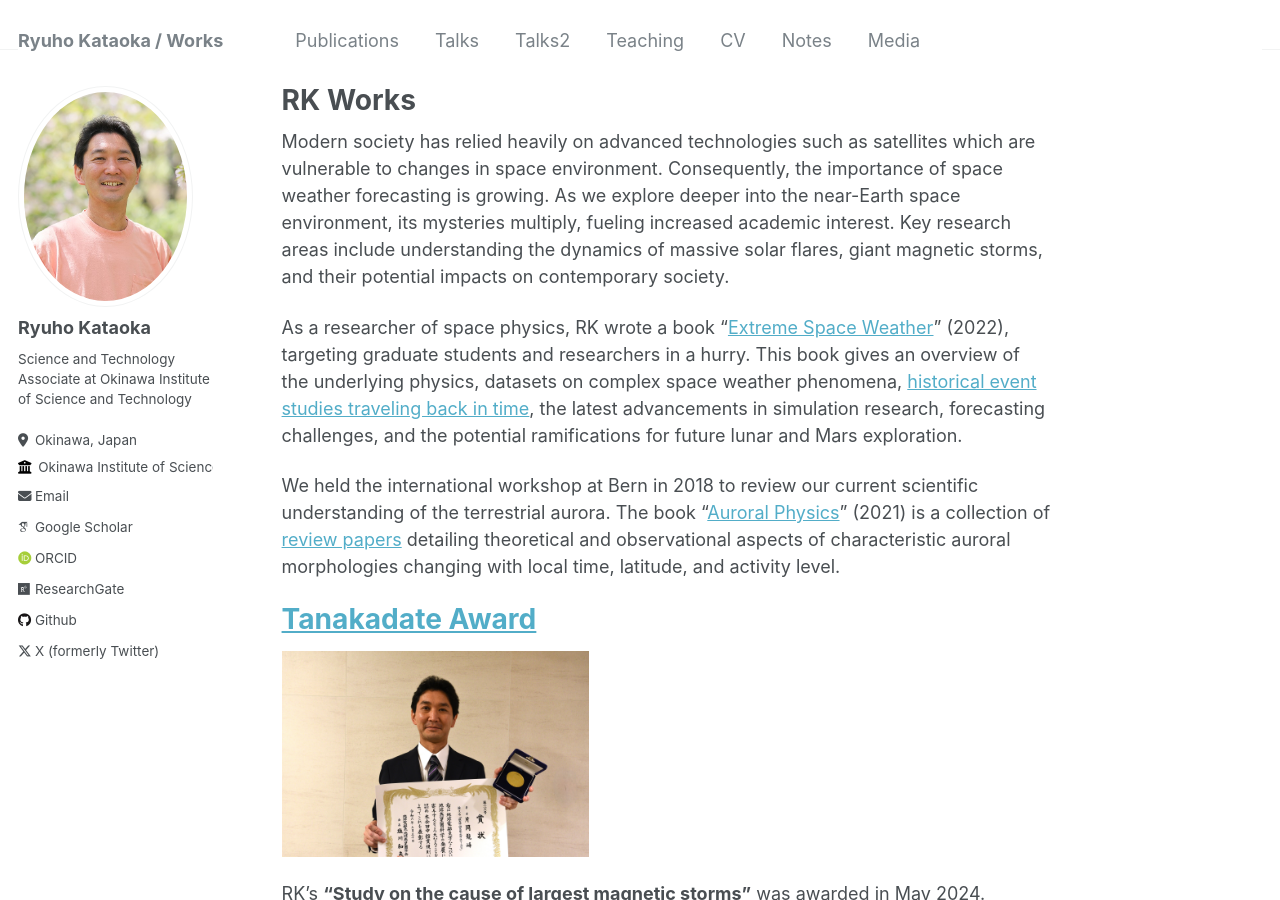
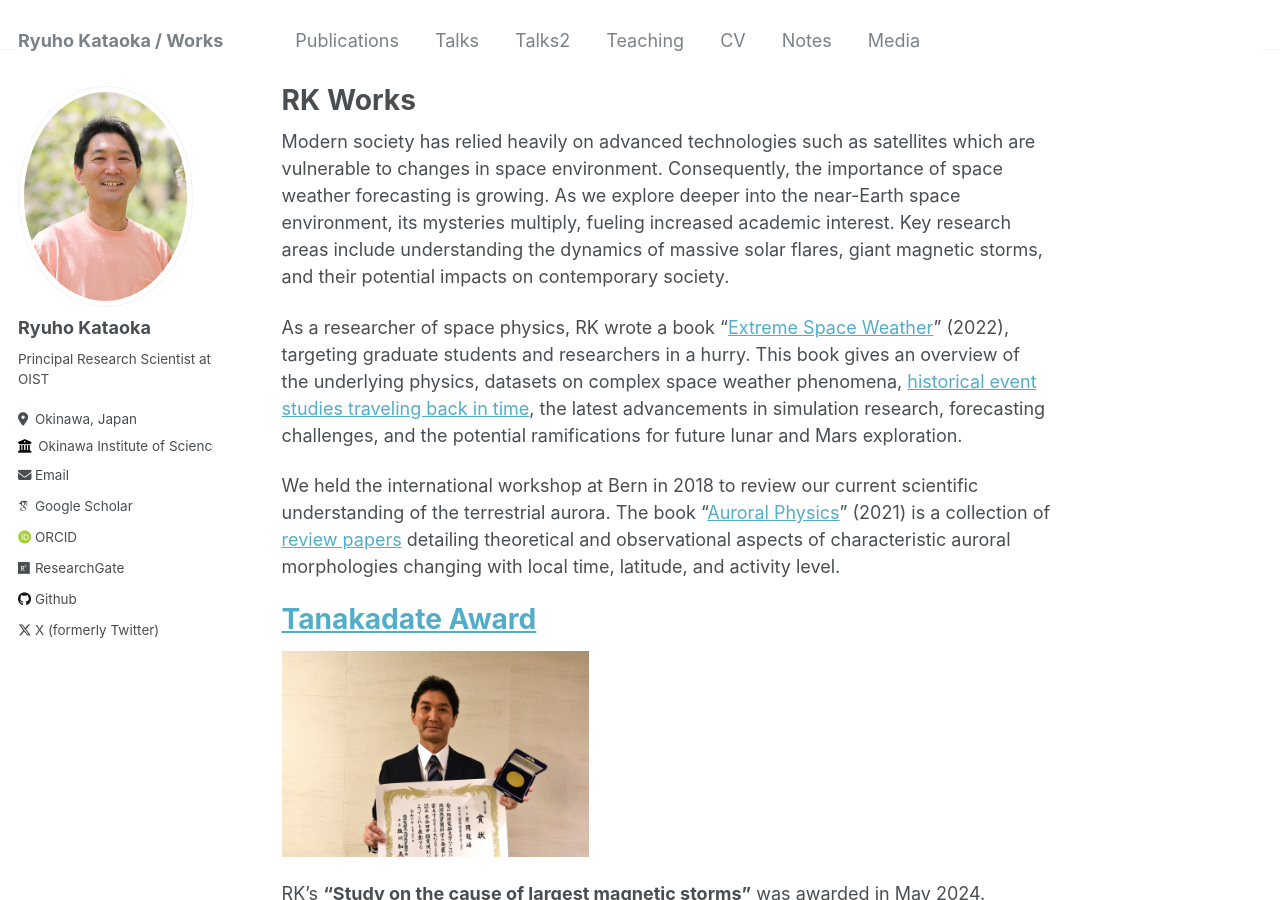
Before and after one commit to ryuhokataoka/ryuhokataoka.github.io, a Jekyll site: the page built from _pages/about.md, in a window 1280 px wide and 900 px high. Built offline with Jekyll 4.4.1, drawn with Linux system fonts in a browser that asks for light colours; some web fonts are replaced.

Commit message:
Update _config.yml

```diff
--- a/_config.yml
+++ b/_config.yml
@@ -24,7 +24,7 @@ author:
   avatar           : "rk2024apr.jpg"
   name             : "Ryuho Kataoka"
   pronouns         : # example: "he/his"
-  bio              : "Science and Technology Associate at Okinawa Institute of Science and Technology"
+  bio              : "Principal Research Scientist at OIST"
   location         : "Okinawa, Japan"
   employer         : "Okinawa Institute of Science and Technology"
   uri              : # URL
```
